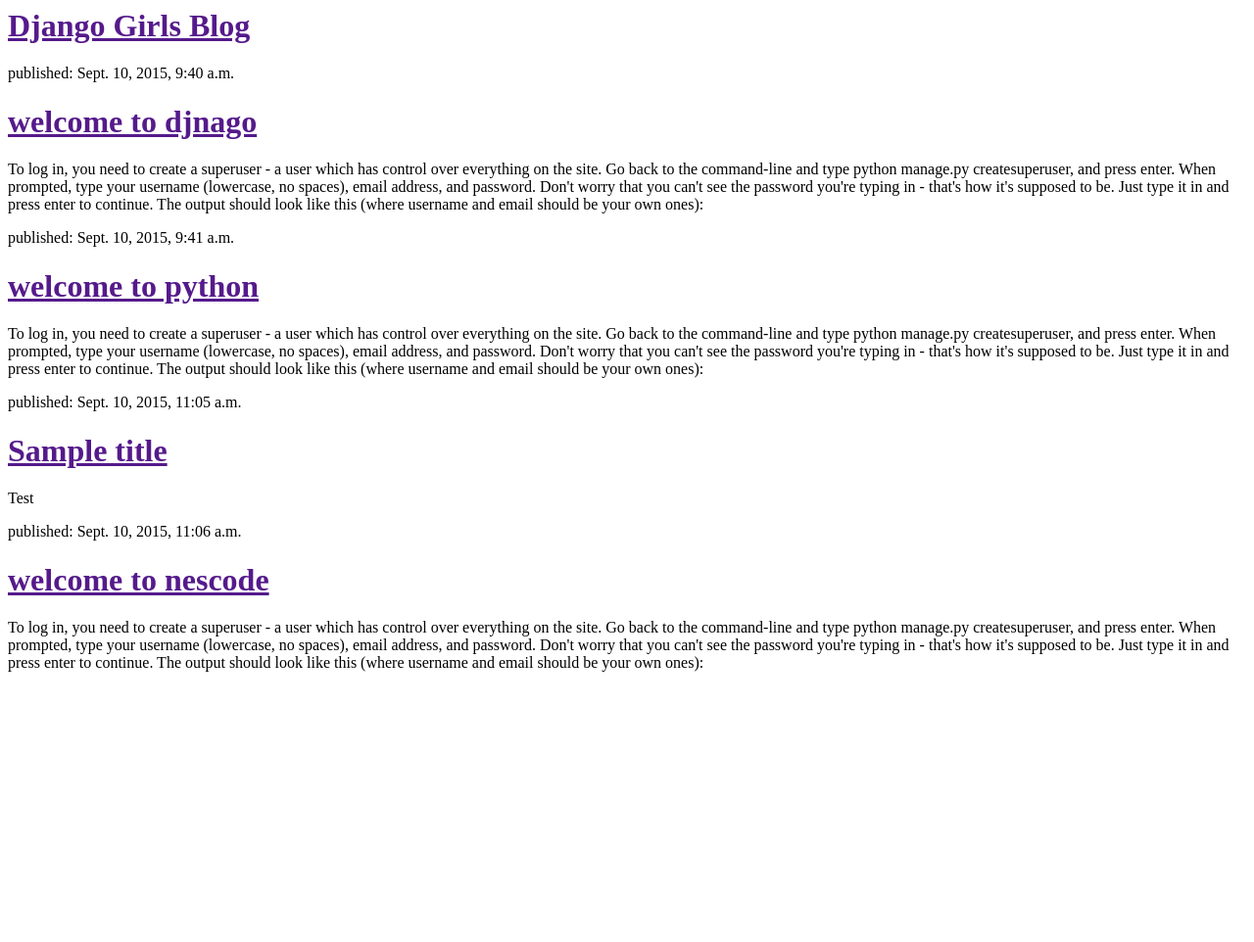
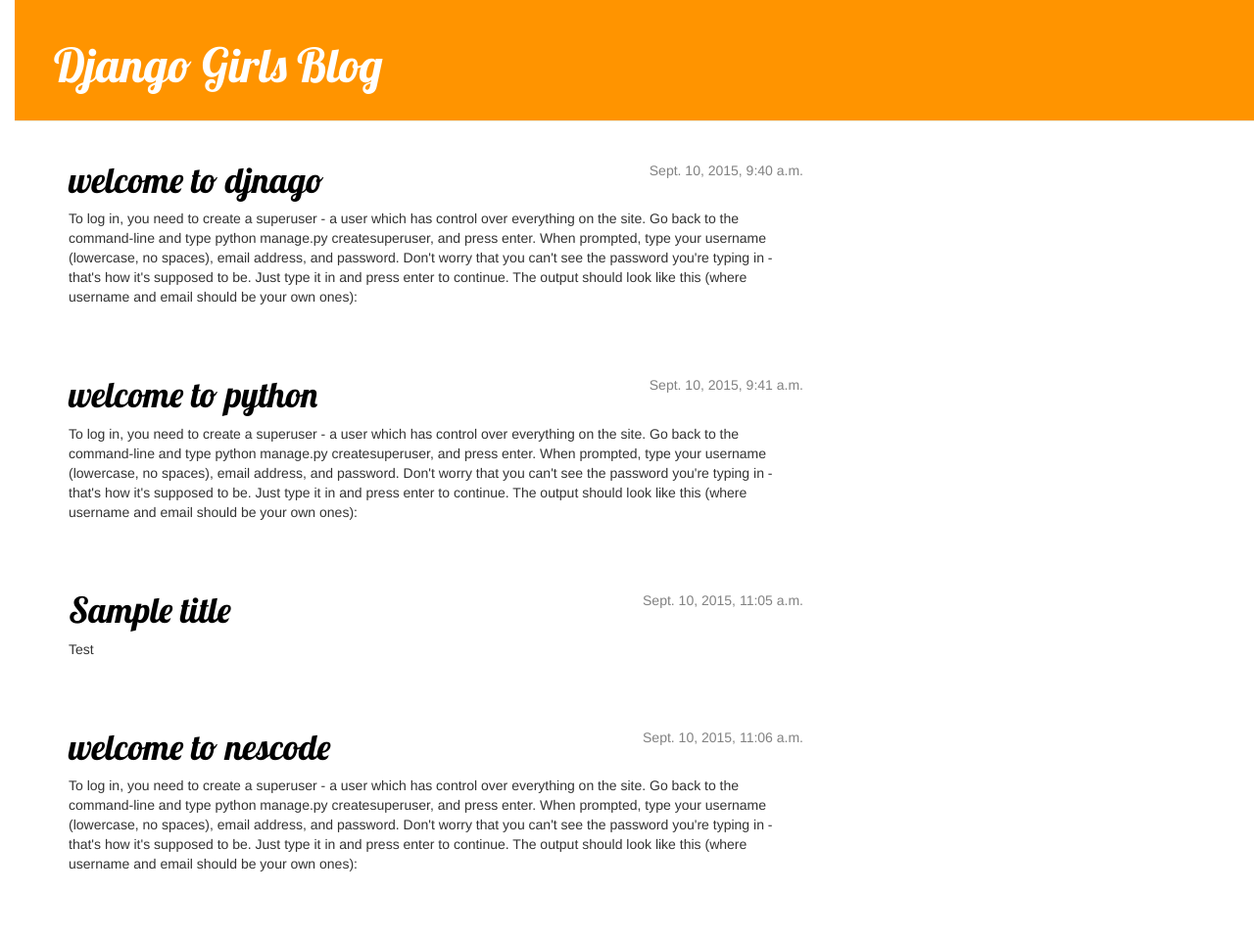
Before and after one commit to nescodeharika/nescode, a Django app: page / in a window 1280 px wide. Shown: the whole page at 98% size. Before the commit the page ends 686 px from the top, so only its background shows below. Run offline with Django 3.2, Linux system fonts and the light colour scheme; data comes from the database, SQL or seed files in the repository; some libraries are stand-ins or nearby versions.

Commit message:
Added view and template for detailed blog post as well as CSS for the site.

```diff
--- /dev/null
+++ b/blog/static/css/blog.css
@@ -0,0 +1,55 @@
+h1 a {
+    color: #DE5C26;
+    font-family: 'Lobster';
+}
+
+body {
+    padding-left: 15px;
+}
+.page-header {
+    background-color: #ff9400;
+    margin-top: 0;
+    padding: 20px 20px 20px 40px;
+}
+
+.page-header h1, .page-header h1 a, .page-header h1 a:visited, .page-header h1 a:active {
+    color: #ffffff;
+    font-size: 36pt;
+    text-decoration: none;
+}
+
+.content {
+    margin-left: 40px;
+}
+
+h1, h2, h3, h4 {
+    font-family: 'Lobster', cursive;
+}
+
+.date {
+    float: right;
+    color: #828282;
+}
+
+.save {
+    float: right;
+}
+
+.post-form textarea, .post-form input {
+    width: 100%;
+}
+
+.top-menu, .top-menu:hover, .top-menu:visited {
+    color: #ffffff;
+    float: right;
+    font-size: 26pt;
+    margin-right: 20px;
+}
+
+.post {
+    margin-bottom: 70px;
+}
+
+.post h1 a, .post h1 a:visited {
+    color: #000000;
+}
--- /dev/null
+++ b/blog/templates/blog/base.html
@@ -0,0 +1,25 @@
+{% load staticfiles %}
+<html>
+    <head>
+        <title>Django Girls blog</title>
+        <link rel="stylesheet" href="//maxcdn.bootstrapcdn.com/bootstrap/3.2.0/css/bootstrap.min.css">
+        <link rel="stylesheet" href="//maxcdn.bootstrapcdn.com/bootstrap/3.2.0/css/bootstrap-theme.min.css">
+        <link href='//fonts.googleapis.com/css?family=Lobster&subset=latin,latin-ext' rel='stylesheet' type='text/css'>
+        <link rel="stylesheet" href="{% static "css/blog.css" %}">
+    </head>
+    <body>
+    <div class="page-header">
+        <h1><a href="/">Django Girls Blog</a></h1>
+    </div>
+    <div class="content container">
+        <div class="row">
+            <div class="col-md-8">
+            {% block content %}
+            {% endblock %}
+            </div>
+        </div>
+    </div>
+</body>
+
+
+</html>
--- a/blog/templates/blog/post_list.html
+++ b/blog/templates/blog/post_list.html
@@ -1,18 +1,14 @@
-<html>
-    <head>
-        <title>Django Girls blog</title>
-    </head>
-    <body>
-        <div>
-            <h1><a href="">Django Girls Blog</a></h1>
+{% extends "blog/base.html" %}
+
+{% block content %}
+    {% for post in posts %}
+        <div class="post">
+            <div class="date">
+                {{ post.published_date }}
+            </div>
+            <h1><a href="{% url "post_detail" pk=post.pk %}">{{ post.title }}</a></h1>
+
+                 <p>{{ post.text|linebreaks }}</p>
         </div>
-        {% for post in posts %}
-            <div>
-                <p>published: {{ post.published_date }}</p>
-                <h1><a href="">{{ post.title }}</a></h1>
-                <p>{{ post.text|linebreaks }}</p>
-            </div>
-        {% endfor %}
-
-    </body>
-</html>
+    {% endfor %}
+{% endblock content %}
--- a/blog/urls.py
+++ b/blog/urls.py
@@ -2,4 +2,5 @@ from django.conf.urls import url
 from . import views
 urlpatterns = [
     url(r'^$', views.post_list, name='post_list'),
+    url(r'^post/(?P<pk>[0-9]+)/$', views.post_detail, name='post_detail'),
 ]
--- a/blog/views.py
+++ b/blog/views.py
@@ -1,7 +1,11 @@
 from django.shortcuts import render
 from django.utils import timezone
 from .models import Post
+from django.shortcuts import render, get_object_or_404
 
 def post_list(request):
     posts = Post.objects.filter(published_date__lte=timezone.now()).order_by('published_date')
     return render(request, 'blog/post_list.html', {'posts': posts})
+def post_detail(request, pk):
+    post = get_object_or_404(Post, pk=pk)
+    return render(request, 'blog/post_detail.html', {'post': post})
```
Also changed, not shown: blog/templates/blog/post_detail.html (added, +13 -0 lines), 2 other files.
